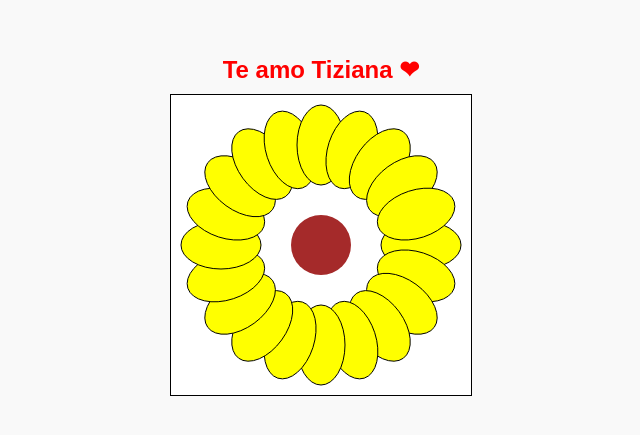
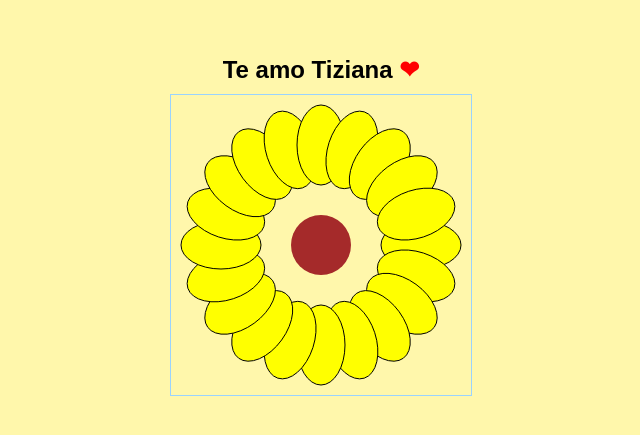
Before and after one commit to Marto-ZZ/Marto-ZZ.github.io, a plain HTML site: page index.html in a window 1280 px wide. Shown: the part 179-614 px from the top of the page, without its empty margins (319-959 px from the left). Drawn offline with Linux system fonts and the light colour scheme.

Commit message:
index.html

```diff
--- a/index.html
+++ b/index.html
@@ -12,16 +12,16 @@
             justify-content: center;
             height: 100vh;
             margin: 0;
-            background-color: #f9f9f9;
+            background-color: #fff7ab;
         }
 
         canvas {
-            background-color: white;
-            border: 1px solid black;
+            background-color: #fff7ab;
+            border: 1px solid rgb(154, 211, 255);
         }
 
         h1 {
-            color: red;
+            color: rgb(0, 0, 0);
             font-family: 'Arial', sans-serif;
             font-size: 24px;
             margin: 10px;
```
